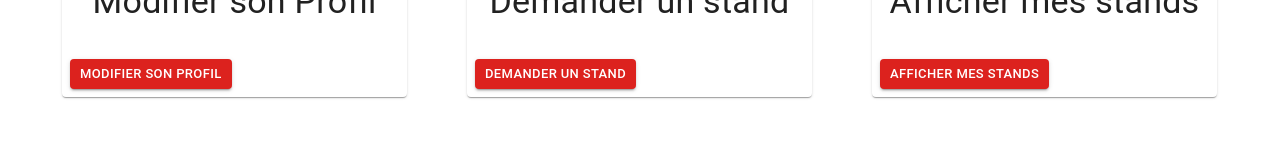
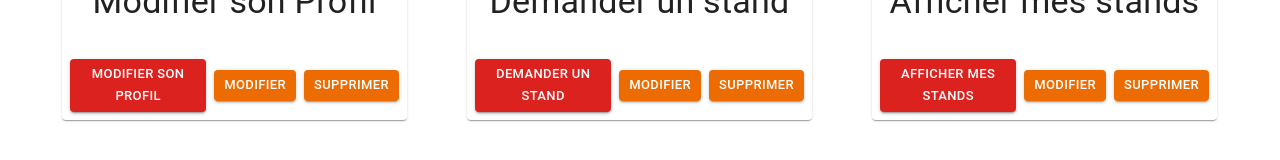
Before and after one commit to TotoWolfy/reactNintendo, a React (Create React App) app: page /ExhibitorSpaceConnected in a window 1280 px wide. Shown: the part 471-631 px from the top of the page. Built offline with nearby package versions, Linux system fonts and the light colour scheme.

Commit message:
Update 3 files

```diff
--- a/src/App.js
+++ b/src/App.js
@@ -19,6 +19,7 @@ import ExhibitorListView from "./views/ExhibitorListView";
 import EventListView from "./views/EventListView";
 import ModifProfilView from "./views/ModifProfilView";
 import ExhibitorSpaceConnectedView from "./views/ExhibitorSpaceConnectedView";
+import ExhibitorSpaceView from "./views/ExhibitorSpaceView";
 
 import Container from "@mui/material/Container";
 
@@ -51,7 +52,7 @@ export default function App() {
             <Route path="/dispo" element={<DispoView />} />
             <Route path="/Plan" element={<PlanView />} />
 
-            <Route path="/ExhibitorSpace" element={<LoginView />} />
+            <Route path="/ExhibitorSpace" element={<ExhibitorSpaceView />} />
             <Route path="/ExhibitorList" element={<ExhibitorListView />} />
             <Route path="/EventList" element={<EventListView />} />
             <Route path="/ident" element={<IdentView />} />
--- a/src/components/DefaultCard.js
+++ b/src/components/DefaultCard.js
@@ -49,6 +49,16 @@ export default function DefaultCard(props) {
         <Button size="small" variant="contained" color="primary">
           {props.button}
         </Button>
+        <a href="TicketOffice">
+        <Button size="small" variant="contained" color="warning">
+          modifier
+        </Button>
+        </a>
+        <a href="TicketOffice">
+        <Button size="small" variant="contained" color="warning">
+          supprimer
+        </Button>
+        </a>
       </CardActions>
     </Card>
     </a>
--- /dev/null
+++ b/src/views/ExhibitorSpaceView.js
@@ -0,0 +1,10 @@
+import LoginView from "./LoginView";
+import ExhibitopSpaceConnectedView from "./ExhibitorSpaceConnectedView";
+
+export default function ExhibitopSpaceView(props){
+     const isLoggedIn = props.isLoggedIn;
+  if (isLoggedIn) {
+    return <ExhibitopSpaceConnectedView />;
+  }
+  return <LoginView />;
+}
```
